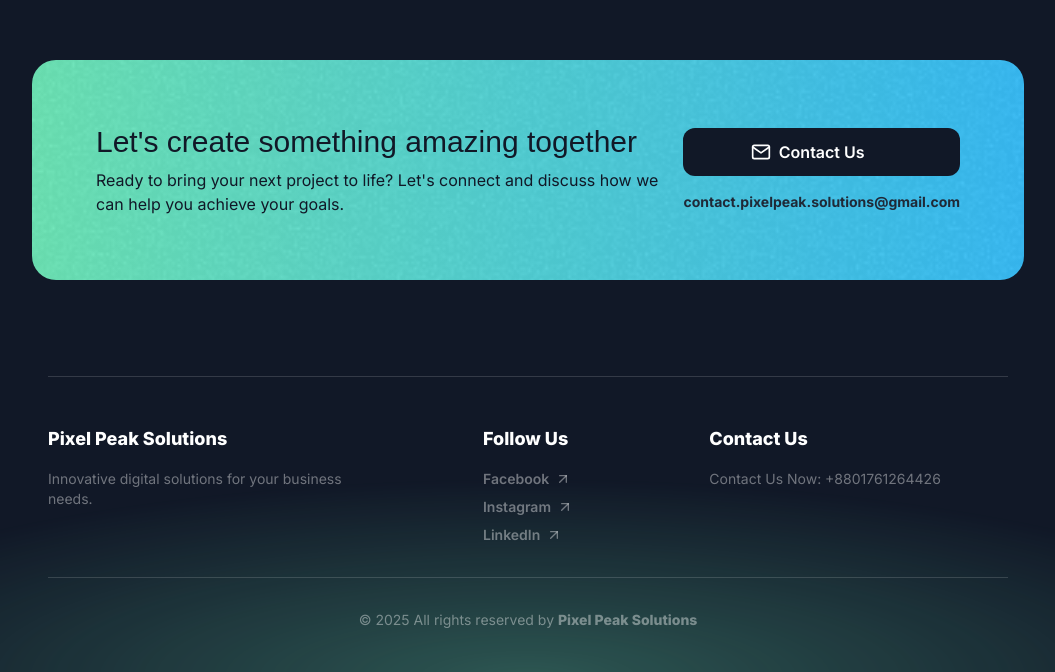
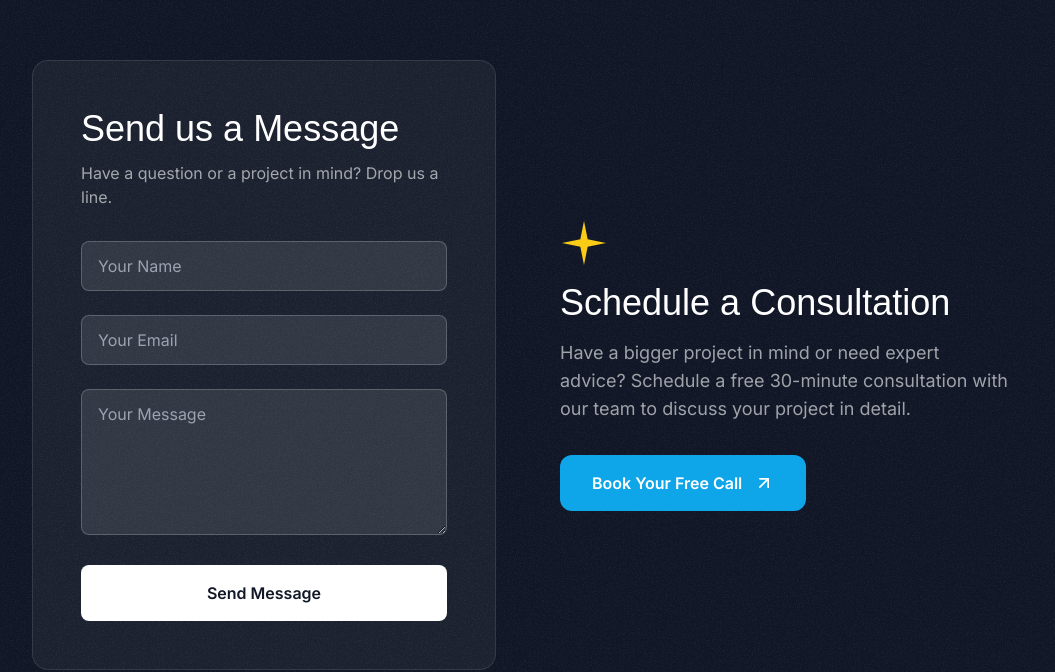
Before and after one commit to Pixel-Peak-Solutions-Ltd/pixel-peak-solutions-website, a Next.js app: page / in a window 1280 px wide. Shown: the part 6537-7209 px from the top of the page, without its empty margins (112-1167 px from the left). Built offline with nearby package versions, Linux system fonts and the light colour scheme; a web font is replaced by a local one.

Commit message:
Repace Contact us with quotation

```diff
--- a/package.json
+++ b/package.json
@@ -12,6 +12,7 @@
     "@svgr/webpack": "^8.1.0",
     "framer-motion": "^11.3.21",
     "next": "14.2.5",
+    "nodemailer": "^7.0.4",
     "react": "^18",
     "react-dom": "^18",
     "sharp": "^0.33.5",
@@ -19,6 +20,7 @@
   },
   "devDependencies": {
     "@types/node": "^20",
+    "@types/nodemailer": "^6.4.17",
     "@types/react": "^18",
     "@types/react-dom": "^18",
     "autoprefixer": "^10.4.20",
--- /dev/null
+++ b/src/app/api/contact/route.ts
@@ -0,0 +1,37 @@
+import { type NextRequest, NextResponse } from 'next/server';
+import nodemailer from 'nodemailer';
+
+export async function POST(req: NextRequest) {
+  const { name, email, message } = await req.json();
+
+  // Replace with your actual email credentials
+  const transporter = nodemailer.createTransport({
+    service: 'gmail',
+    auth: {
+      user: process.env.GMAIL_USER, // Your Gmail address
+      pass: process.env.GMAIL_APP_PASSWORD, // Your Gmail app password
+    },
+  });
+
+  const mailOptions = {
+    from: `"${name}" <${email}>`,
+    to: process.env.GMAIL_USER, // Your receiving email address
+    subject: `New Message from ${name} on Pixel Peak Website`,
+    text: message,
+    html: `<p><strong>Name:</strong> ${name}</p><p><strong>Email:</strong> ${email}</p><p><strong>Message:</strong></p><p>${message}</p>`,
+  };
+
+  try {
+    await transporter.sendMail(mailOptions);
+    return NextResponse.json(
+      { message: 'Email sent successfully' },
+      { status: 200 }
+    );
+  } catch (error) {
+    console.error(error);
+    return NextResponse.json(
+      { message: 'Error sending email' },
+      { status: 500 }
+    );
+  }
+}
--- a/src/sections/Contact.tsx
+++ b/src/sections/Contact.tsx
@@ -1,54 +1,179 @@
+'use client';
+
+import { useState, type FormEvent } from 'react';
 import Link from 'next/link';
-import EmailIcon from '@/assets/icons/email.svg';
+import ArrowUpRightIcon from '@/assets/icons/arrow-up-right.svg';
+import SparkleIcon from '@/assets/icons/sparkle.svg';
+import CheckCircleIcon from '@/assets/icons/check-circle.svg';
 import grainImage from '@/assets/images/grain.jpg';
-import ArrowUpRightIcon from '@/assets/icons/arrow-up-right.svg';
 
 export const ContactSection = () => {
-  const email = 'contact.pixelpeak.solutions@gmail.com';
-  const subject = 'Inquiry from Website';
-  const body = 'Hello, I would like to discuss a project...';
+  const [name, setName] = useState('');
+  const [email, setEmail] = useState('');
+  const [message, setMessage] = useState('');
+  const [status, setStatus] = useState<'idle' | 'loading' | 'success' | 'error'>(
+    'idle'
+  );
 
-  const gmailUrl = `https://mail.google.com/mail/?view=cm&fs=1&to=${email}&su=${encodeURIComponent(
-    subject
-  )}&body=${encodeURIComponent(body)}`;
+  const handleSubmit = async (e: FormEvent) => {
+    e.preventDefault();
+    setStatus('loading');
+
+    try {
+      const response = await fetch('/api/contact', {
+        method: 'POST',
+        headers: {
+          'Content-Type': 'application/json',
+        },
+        body: JSON.stringify({ name, email, message }),
+      });
+
+      if (response.ok) {
+        setStatus('success');
+        setName('');
+        setEmail('');
+        setMessage('');
+      } else {
+        setStatus('error');
+      }
+    } catch (error) {
+      setStatus('error');
+    }
+  };
+
+  const calendlyUrl = 'https://calendly.com/pixel-peak-solutions/consultation'; // Placeholder
 
   return (
-    <section id="contact" className="py-12 lg:py-24">
+    <section id="contact" className="py-16 lg:py-24 relative">
+      <div
+        className="absolute inset-0 -z-10 opacity-5"
+        style={{ backgroundImage: `url(${grainImage.src})` }}
+      ></div>
       <div className="container px-4 mx-auto">
-        <div className="relative overflow-hidden rounded-3xl bg-gradient-to-r from-emerald-300 to-sky-400 p-6 sm:p-10 lg:p-16 text-gray-900 z-0">
-          <div
-            className="absolute inset-0 opacity-5 bg-cover bg-center"
-            style={{ backgroundImage: `url(${grainImage.src})` }}
+        <div className="grid lg:grid-cols-2 gap-12 lg:gap-16 items-center">
+          {/* Contact Form */}
+          <div className="bg-white/5 rounded-2xl p-8 lg:p-12 border border-white/10">
+            <h2 className="font-serif text-3xl md:text-4xl text-white">
+              Send us a Message
+            </h2>
+            <p className="text-base text-white/60 mt-3">
+              Have a question or a project in mind? Drop us a line.
+            </p>
+
+            <form onSubmit={handleSubmit} className="mt-8 space-y-6">
+              <div>
+                <label htmlFor="name" className="sr-only">
+                  Name
+                </label>
+                <input
+                  type="text"
+                  id="name"
+                  value={name}
+                  onChange={(e) => setName(e.target.value)}
+                  placeholder="Your Name"
+                  required
+                  className="w-full px-4 py-3 bg-white/10 border border-white/20 rounded-lg focus:ring-2 focus:ring-sky-500 focus:border-sky-500 transition-colors text-white"
                 />
-
-          <div className="relative z-10 flex flex-col items-center lg:flex-row lg:justify-between">
-            <div className="text-center lg:text-left mb-8 lg:mb-0 lg:max-w-xl">
-              <h2 className="font-serif text-2xl md:text-3xl">
-                Let&apos;s create something amazing together
-              </h2>
-              <p className="text-sm md:text-base mt-2">
-                Ready to bring your next project to life? Let&apos;s connect and
-                discuss how we can help you achieve your goals.
+              </div>
+              <div>
+                <label htmlFor="email" className="sr-only">
+                  Email
+                </label>
+                <input
+                  type="email"
+                  id="email"
+                  value={email}
+                  onChange={(e) => setEmail(e.target.value)}
+                  placeholder="Your Email"
+                  required
+                  className="w-full px-4 py-3 bg-white/10 border border-white/20 rounded-lg focus:ring-2 focus:ring-sky-500 focus:border-sky-500 transition-colors text-white"
+                />
+              </div>
+              <div>
+                <label htmlFor="message" className="sr-only">
+                  Message
+                </label>
+                <textarea
+                  id="message"
+                  value={message}
+                  onChange={(e) => setMessage(e.target.value)}
+                  placeholder="Your Message"
+                  required
+                  rows={5}
+                  className="w-full px-4 py-3 bg-white/10 border border-white/20 rounded-lg focus:ring-2 focus:ring-sky-500 focus:border-sky-500 transition-colors text-white"
+                />
+              </div>
+              <div>
+                <button
+                  type="submit"
+                  disabled={status === 'loading'}
+                  className="w-full px-8 py-4 font-semibold text-gray-900 bg-white rounded-lg hover:bg-gray-200 disabled:bg-gray-400 transition-all duration-300 flex items-center justify-center"
+                >
+                  {status === 'loading' && (
+                    <svg
+                      className="animate-spin -ml-1 mr-3 h-5 w-5 text-white"
+                      xmlns="http://www.w3.org/2000/svg"
+                      fill="none"
+                      viewBox="0 0 24 24"
+                    >
+                      <circle
+                        className="opacity-25"
+                        cx="12"
+                        cy="12"
+                        r="10"
+                        stroke="currentColor"
+                        strokeWidth="4"
+                      ></circle>
+                      <path
+                        className="opacity-75"
+                        fill="currentColor"
+                        d="M4 12a8 8 0 018-8V0C5.373 0 0 5.373 0 12h4zm2 5.291A7.962 7.962 0 014 12H0c0 3.042 1.135 5.824 3 7.938l3-2.647z"
+                      ></path>
+                    </svg>
+                  )}
+                  {status === 'loading' ? 'Sending...' : 'Send Message'}
+                </button>
+              </div>
+            </form>
+            {status === 'success' && (
+              <div className="mt-4 text-green-500 flex items-center">
+                <CheckCircleIcon className="w-5 h-5 mr-2" />
+                <p>Message sent successfully! We&apos;ll be in touch soon.</p>
+              </div>
+            )}
+            {status === 'error' && (
+              <div className="mt-4 text-red-500">
+                <p>
+                  Something went wrong. Please try again or email us directly.
                 </p>
               </div>
+            )}
+          </div>
 
-            <div className="w-full lg:w-auto">
+          {/* Consultation Section */}
+          <div className="text-center lg:text-left">
+            <div className="flex justify-center lg:justify-start">
+              <SparkleIcon className="w-12 h-12 text-yellow-400 mb-4" />
+            </div>
+            <h2 className="font-serif text-3xl md:text-4xl text-white">
+              Schedule a Consultation
+            </h2>
+            <p className="text-lg text-white/60 mt-4 max-w-md mx-auto lg:mx-0">
+              Have a bigger project in mind or need expert advice? Schedule a
+              free 30-minute consultation with our team to discuss your project
+              in detail.
+            </p>
             <Link
-                href={gmailUrl}
+              href={calendlyUrl}
               target="_blank"
               rel="noopener noreferrer"
-                className="group flex items-center justify-center w-full lg:w-auto px-6 py-3 text-white bg-gray-900 rounded-xl transition-all duration-300 hover:bg-gray-800 hover:shadow-lg"
+              className="group inline-flex items-center justify-center mt-8 px-8 py-4 text-white bg-sky-500 rounded-xl transition-all duration-300 hover:bg-sky-600 hover:shadow-lg transform hover:-translate-y-1"
             >
-                <EmailIcon className="w-5 h-5 mr-2" />
-                <span className="font-semibold text-sm sm:text-base">
-                  Contact Us
+              <span className="font-semibold text-base">
+                Book Your Free Call
               </span>
-                <ArrowUpRightIcon className="w-5 h-5 ml-2 opacity-0 group-hover:opacity-100 transition-opacity duration-300" />
+              <ArrowUpRightIcon className="w-5 h-5 ml-3" />
             </Link>
-              <p className="mt-4 font-bold text-center text-gray-800 text-xs sm:text-sm">
-                contact.pixelpeak.solutions@gmail.com
-              </p>
-            </div>
           </div>
         </div>
       </div>
```
Also changed, not shown: 1 other file (tests, documents, lock files or other folders). Lines whose indentation alone changed are shown as unchanged.
